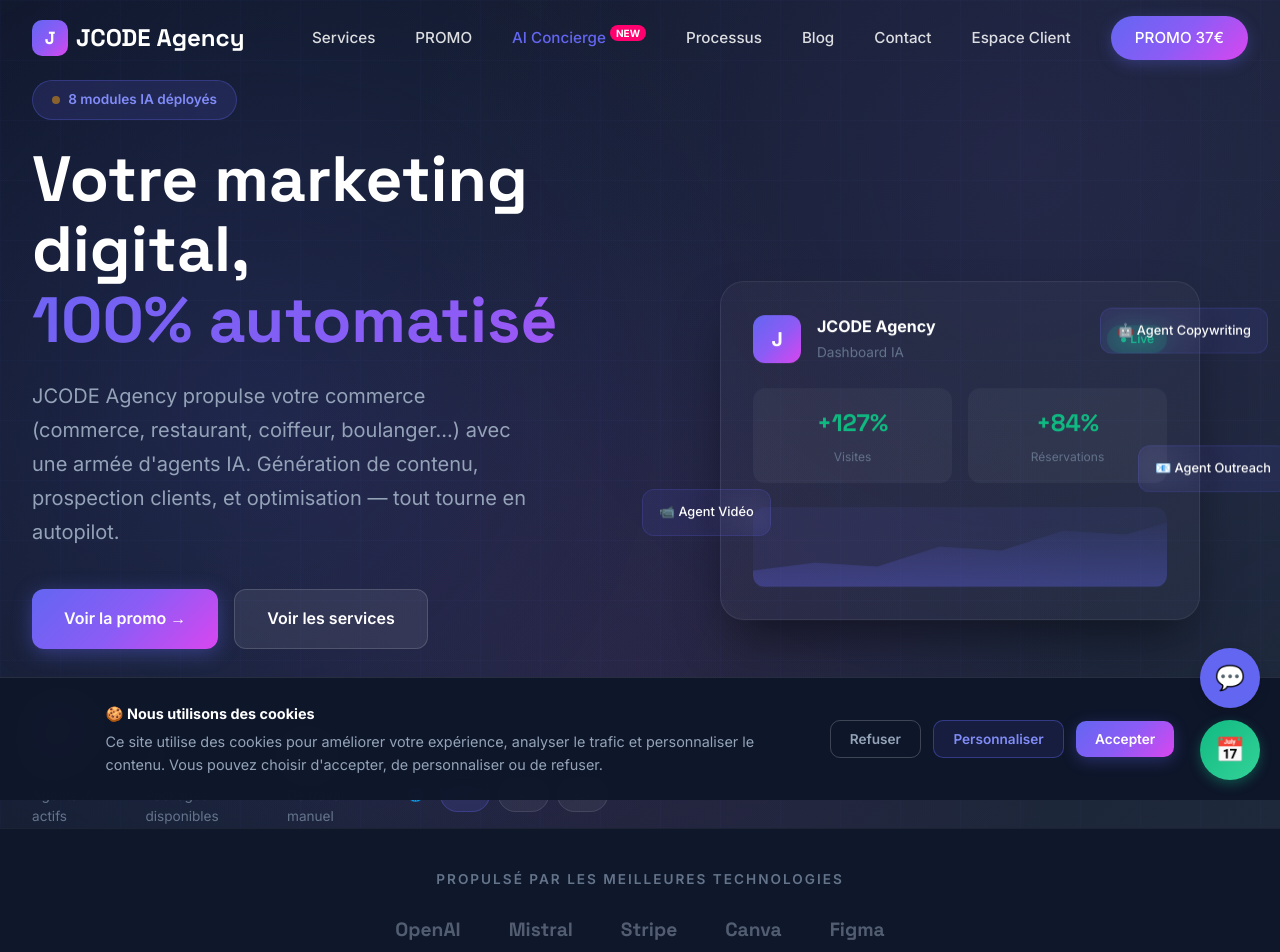
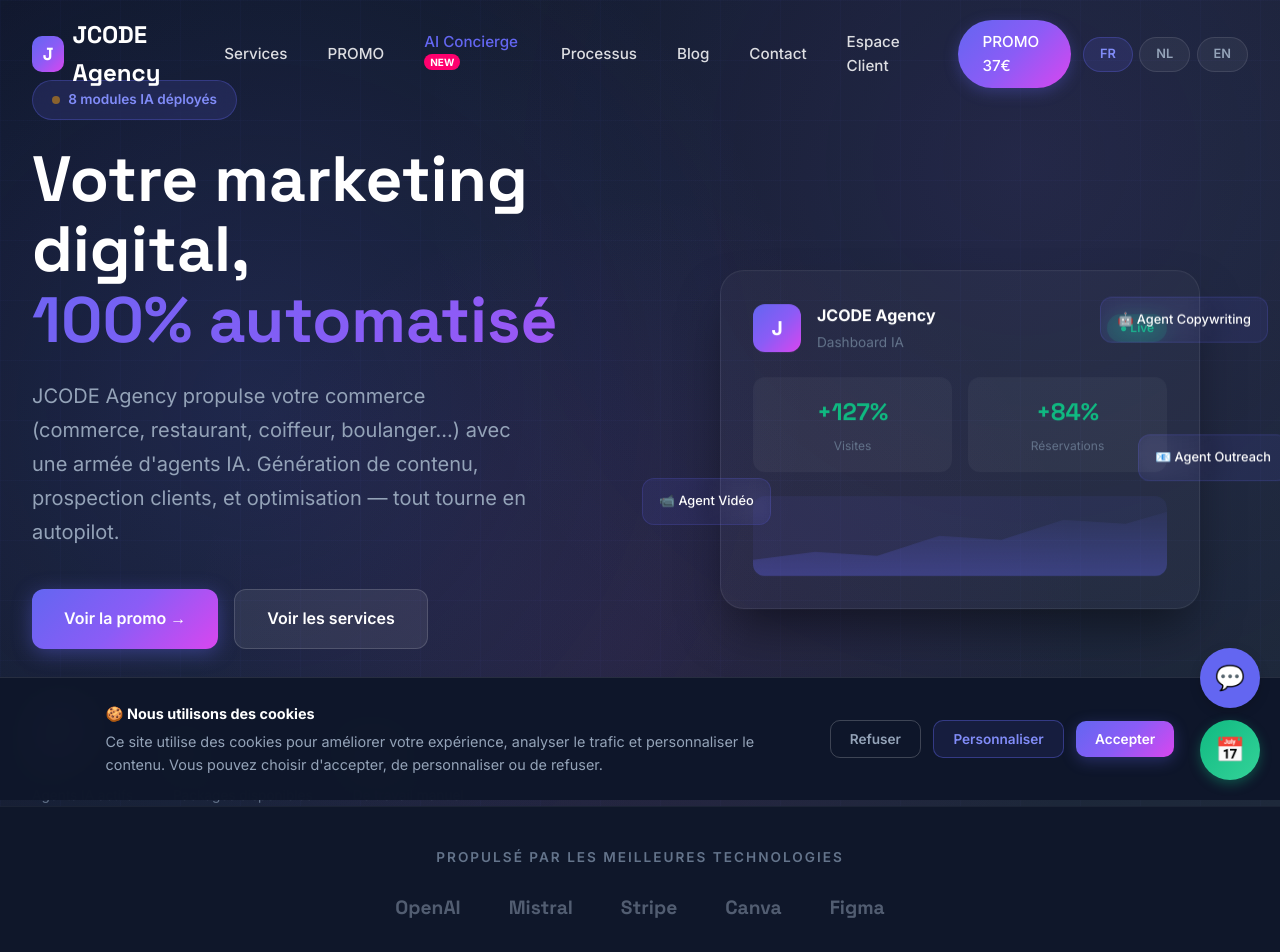
Before and after one commit to CS268/code-agency, a plain HTML site: page index.html in a window 1280 px wide. Shown: the top 952 px of the page. Drawn offline with Linux system fonts and the light colour scheme.

Commit message:
feat(nav): move language switcher (FR/NL/EN) to top navbar

```diff
--- a/index.html
+++ b/index.html
@@ -1246,6 +1246,11 @@
                 <a href="espace-client.html" data-i18n="common.nav.clientArea">Espace Client</a>
                 <a href="/promo-septembre.html" class="nav-cta" data-i18n="common.nav.viewOffers">PROMO 37€</a>
             </div>
+            <div class="lang-switcher-nav" style="display:flex; align-items:center; gap:0.4rem; margin-left:0.75rem;">
+                <a href="#" class="lang-btn" data-lang="fr">FR</a>
+                <a href="#" class="lang-btn" data-lang="nl">NL</a>
+                <a href="#" class="lang-btn" data-lang="en">EN</a>
+            </div>
             <button class="mobile-menu-btn">☰</button>
         </div>
     </nav>
@@ -1289,13 +1294,6 @@
                         <div class="stat-label" data-i18n="index.hero.statManual">De travail manuel</div>
                     </div>
 
-                <!-- BADGE LANGUES -->
-                <div style="margin-top:2rem; display:flex; align-items:center; justify-content:center; gap:0.5rem;" class="animate-fade-in-up delay-6">
-                    <span style="color:var(--gray); font-size:0.8rem; margin-right:0.5rem;">🌐</span>
-                    <a href="#" class="lang-btn" data-lang="fr">FR</a>
-                    <a href="#" class="lang-btn" data-lang="nl">NL</a>
-                    <a href="#" class="lang-btn" data-lang="en">EN</a>
-                </div>
 </div>
             </div>
             <div class="hero-visual animate-fade-in delay-3">
```
